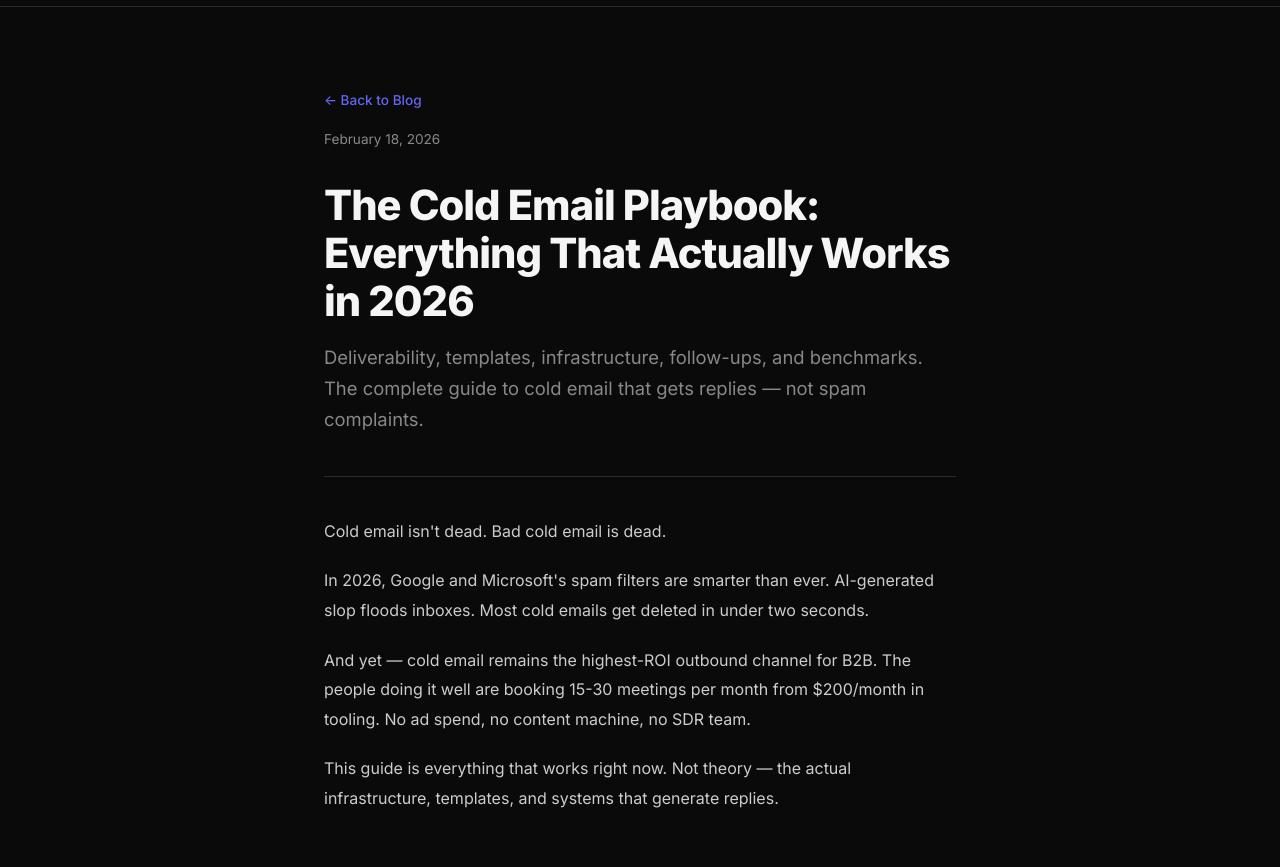
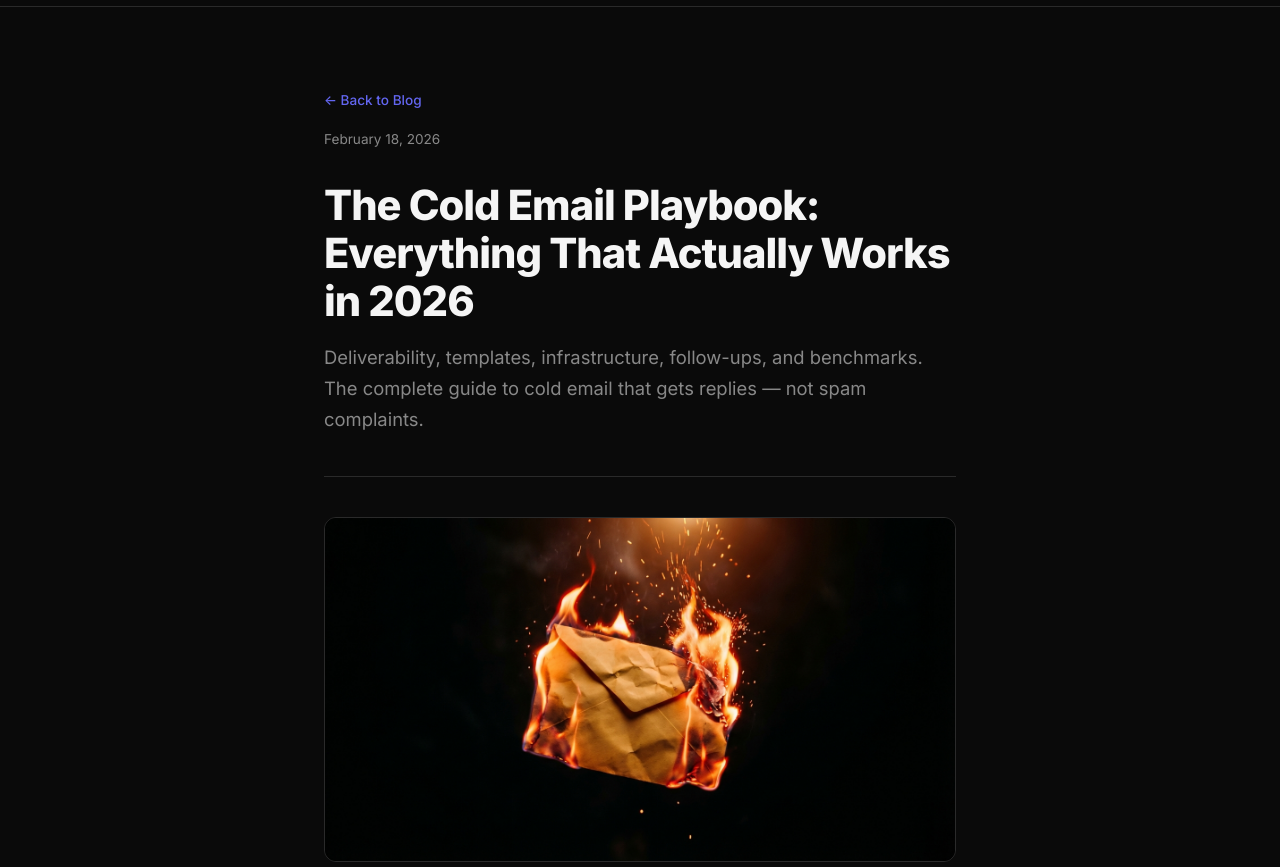
Before and after one commit to FundedList/fundedlist-landing, an Eleventy site: page blog/posts/cold-email-playbook-2026.md in a window 1280 px wide. Shown: the part 77-944 px from the top of the page. Built offline with nearby package versions, Linux system fonts and the light colour scheme; Eleventy itself is replaced by a stand-in of ours; files that its build step writes are made by us from their sources.

Commit message:
Add header image for cold-email-playbook-2026

```diff
--- a/blog/posts/cold-email-playbook-2026.md
+++ b/blog/posts/cold-email-playbook-2026.md
@@ -8,6 +8,7 @@ tags:
   - outbound
   - templates
   - deliverability
+image: /img/blog/cold-email-playbook.png
 draft: true
 ---
 
```
Also changed, not shown: img/blog/cold-email-playbook.png (added).
